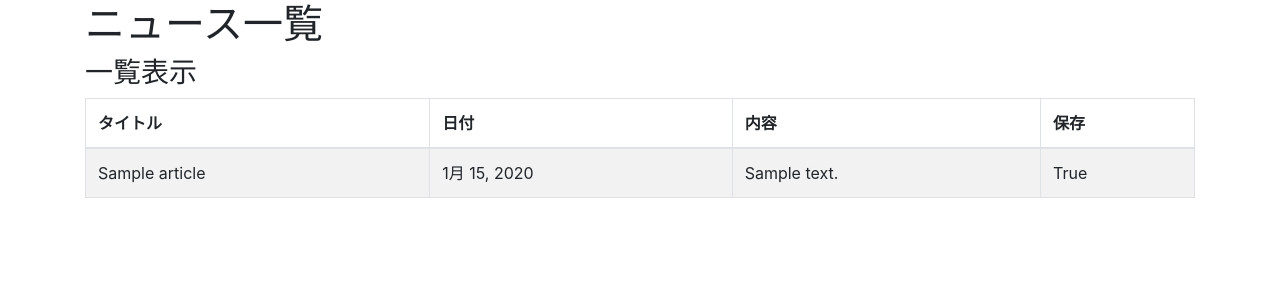
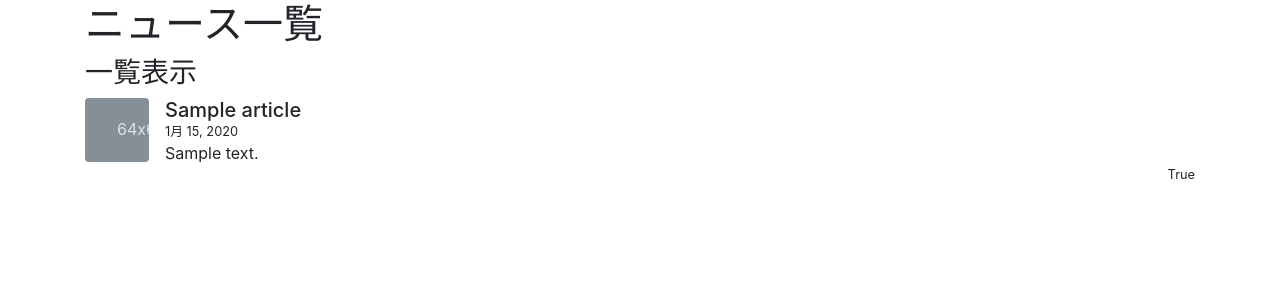
Before and after one commit to nissy7ok/newslist, a Django app: template templates/index.html in a window 1280 px wide. Shown: the part 56-356 px from the top of the page. Run offline with Django 3.2, Linux system fonts and the light colour scheme; the template is opened without the code that fills it: values that come from a table or form of the project are taken from there, others are empty; tables that the repository leaves empty hold one stand-in row (values such as "Sample post"); some libraries are stand-ins or nearby versions.

Commit message:
create view of main
list view articles

```diff
--- a/templates/index.html
+++ b/templates/index.html
@@ -5,29 +5,30 @@
 
 <h1>ニュース一覧</h1>
 <h3>一覧表示</h3>
-<table class="table table-striped table-bordered">
-    <thead>
-        <tr>
-            <th>タイトル</th>
-            <th>日付</th>
-            <th>内容</th>
-            <th>保存</th>
-        </tr>
-    </thead>
-    <tbody>
-        {% for article in articles %}
-        <tr>
-          <td>{{ article.title }}</td>
-          <td>{{ article.created_at }}</td>
-          <td>{{ article.content }}</td>
-          <td>{{ article.check }}</td>
-        </tr>
-        {% endfor %}
-    </tbody>
-</table>
-{% for article in articles %}
-
-{% endfor %}
+<!--
+<div class="media">
+  <svg class="bd-placeholder-img align-self-center mr-3" width="64" height="64" xmlns="http://www.w3.org/2000/svg" preserveAspectRatio="xMidYMid slice" focusable="false" role="img" aria-label="Placeholder: 64x64"><title>Placeholder</title><rect width="100%" height="100%" fill="#868e96"/><text x="50%" y="50%" fill="#dee2e6" dy=".3em">64x64</text></svg>
+  <div class="media-body">
+    <h5 class="mt-0 mb-0">{{ article.title }}</h5>
+    <p class="mb-0 small">{{ article.created_at }}</p>
+    <p class="mb-0">{{ article.content }}</p>
+    <p class="mb-0 text-right small">{{ article.check }}</p>
+  </div>
+</div> -->
 
 
+<ul class="list-unstyled">
+  {% for article in articles %}
+  <li class="media">
+    <svg class="bd-placeholder-img mr-3 rounded" width="64" height="64" xmlns="http://www.w3.org/2000/svg" preserveAspectRatio="xMidYMid slice" focusable="false" role="img" aria-label="Placeholder: 64x64"><title>Placeholder</title><rect width="100%" height="100%" fill="#868e96"/><text x="50%" y="50%" fill="#dee2e6" dy=".3em">64x64</text></svg>
+    <div class="media-body">
+      <h5 class="mt-0 mb-0">{{ article.title }}</h5>
+      <p class="mb-0 small">{{ article.created_at }}</p>
+      <p class="mb-0">{{ article.content }}</p>
+      <p class="mb-0 text-right small">{{ article.check }}</p>
+    </div>
+  </li>
+  {% endfor %}
+</ul>
+
 {% endblock content %}
```
